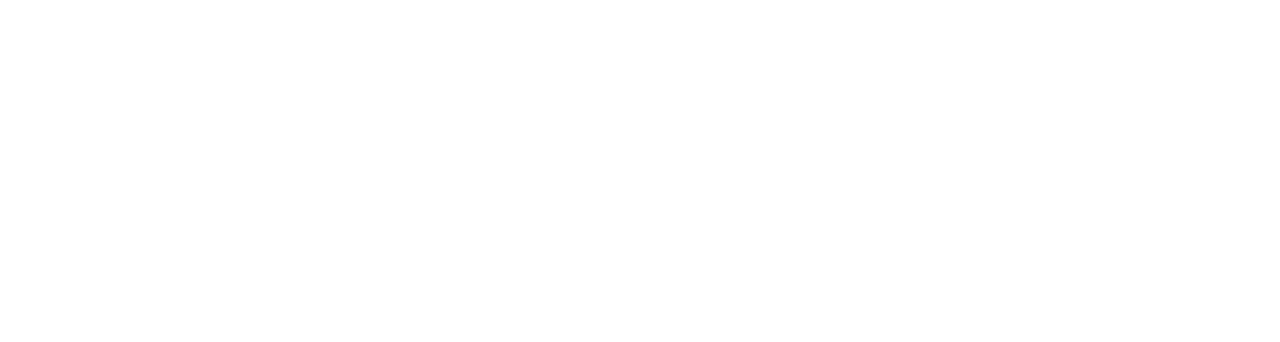
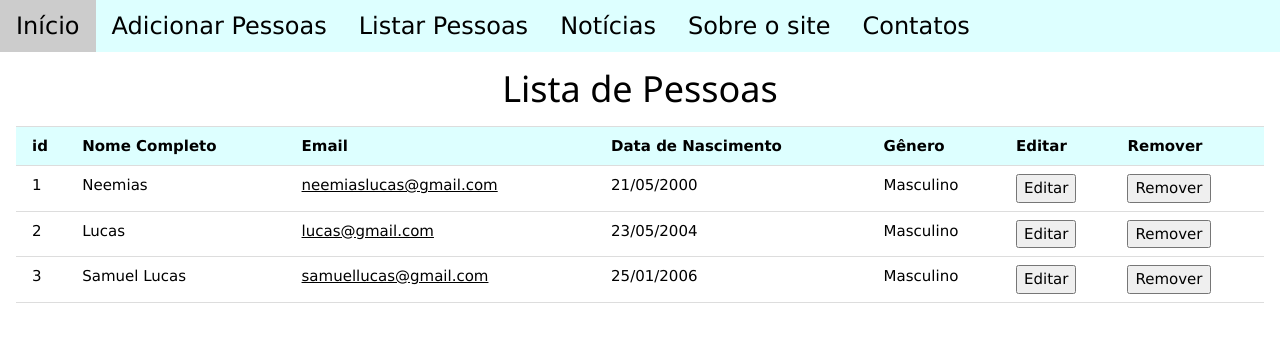
Before and after one commit to neemiaslucas/pweb_2022.2_neemiasLucas, a plain HTML site: page u1_exercício2/listarPessoas.html in a window 1280 px wide. Drawn offline with nearby package versions, Linux system fonts and the light colour scheme.

Commit message:
Exercício 2

```diff
--- a/u1_exercício2/adicionadaComSucesso.html
+++ b/u1_exercício2/adicionadaComSucesso.html
@@ -0,0 +1,30 @@
+<!DOCTYPE html>
+<html lang="pt-br">
+
+<head>
+    <link rel="stylesheet" href="style.css">
+    <meta charset="UTF-8">
+    <meta CódigoSecreto="1373319772">
+    <meta http-equiv="X-UA-Compatible" content="IE=edge">
+    <meta name="viewport" content="width=device-width, initial-scale=1.0">
+    <link rel="shortcut icon" href="assest/internet_earth_world_ecology_planet_icon_233842.ico">
+    <title> Pweb - By Neemias Lucas</title>
+    <link rel="stylesheet" href="https:www.w3schools.com/w3css/4/w3.css">
+</head>
+
+<body>
+    <nav class="w3-bar w3-pale-blue">
+            <div class="w3-bar w3-pale-blue w3-xlarge">
+                <a href="index.html"class="w3-bar-item w3-button w3-pale-blue">Início</a>
+                <a href="adicionarPessoa.html"class="w3-bar-item w3-button w3-pale-blue">Adicionar Pessoas</a>
+                <a href="listarPessoas.html"class="w3-bar-item w3-button w3-pale-blue">Listar Pessoas</a>
+                <a href="noticias.html"class="w3-bar-item w3-button w3-pale-blue">Notícias</a>
+                <a href="sobre.html"class="w3-bar-item w3-button w3-pale-blue">Sobre o site</a>
+                <a href="contato.html"class="w3-bar-item w3-button w3-pale-blue">Contatos</a>
+            </div>
+    </nav>
+    <div style="padding:0 16px;">
+        <h2>Pessoa adicionada com sucesso!</h2>
+    </div>
+    </body>
+    </html>
--- a/u1_exercício2/listarPessoas.html
+++ b/u1_exercício2/listarPessoas.html
@@ -0,0 +1,71 @@
+<!DOCTYPE html>
+<html lang="pt-br">
+
+<head>
+    <link rel="stylesheet" href="style.css">
+    <meta charset="UTF-8">
+    <meta CódigoSecreto="1373319772">
+    <meta http-equiv="X-UA-Compatible" content="IE=edge">
+    <meta name="viewport" content="width=device-width, initial-scale=1.0">
+    <link rel="shortcut icon" href="assest/internet_earth_world_ecology_planet_icon_233842.ico">
+    <title> Pweb - By Neemias Lucas</title>
+    <link rel="stylesheet" href="https:www.w3schools.com/w3css/4/w3.css">
+</head>
+
+<body>
+    <nav class="w3-bar w3-pale-blue">
+            <div class="w3-bar w3-pale-blue w3-xlarge">
+                <a href="index.html"class="w3-bar-item w3-button w3-pale-blue">Início</a>
+                <a href="adicionarPessoa.html"class="w3-bar-item w3-button w3-pale-blue">Adicionar Pessoas</a>
+                <a href="listarPessoas.html"class="w3-bar-item w3-button w3-pale-blue">Listar Pessoas</a>
+                <a href="noticias.html"class="w3-bar-item w3-button w3-pale-blue">Notícias</a>
+                <a href="sobre.html"class="w3-bar-item w3-button w3-pale-blue">Sobre o site</a>
+                <a href="contato.html"class="w3-bar-item w3-button w3-pale-blue">Contatos</a>
+            </div>
+    </nav>
+    <div class="w3-container">
+        <h1><center>Lista de Pessoas</center></h1>
+
+        <table class="w3-table w3-bordered">
+          <tr>
+            <tr class="w3-pale-blue">
+            <th>id</th>
+            <th>Nome Completo</th>
+            <th>Email</th>
+            <th>Data de Nascimento</th>
+            <th>Gênero</th>
+            <th>Editar</th>
+            <th>Remover</th>
+          </tr>
+          <tr>
+            <td>1</td>
+            <td>Neemias</td>
+            <td><a href="mailto:neemiaslucas@gmail.com">neemiaslucas@gmail.com</a></td>
+            <td>21/05/2000</td>
+            <td>Masculino</td>
+            <td><a href="#"><input type="reset" value="Editar"</a></td>
+            <td><input type="reset"value="Remover"<a href="mailto:neemiaslucas@gmail.com"</a></td>
+          </tr>
+          <tr>
+            <td>2</td>
+            <td>Lucas</td>
+            <td><a href="mailto:lucas@gmail.com">lucas@gmail.com</a></td>
+            <td>23/05/2004</td>
+            <td>Masculino</td>
+            <td><a href="#"><input type="reset" value="Editar"</a></td>
+            <td><input type="reset"value="Remover"<a href="mailto:lucas@gmail.com"</a></td>
+          </tr>
+          <tr>
+            <td>3</td>
+            <td>Samuel Lucas</td>
+            <td><a href="mailto:samuellucas@gmail.com">samuellucas@gmail.com</a></td>
+            <td>25/01/2006</td>
+            <td>Masculino</td>
+            <td><a href="#"><input type="reset" value="Editar"</a></td>
+            <td><input type="reset"value="Remover"<a href="mailto:samuellucas@gmail.com"</a></td>
+          </tr>
+        </table>
+      </div>
+
+      </body>
+      </html>
```
Also changed, not shown: u1_exercício2/adicionarPessoa.html (+59 -0 lines), u1_exercício2/contato.html (+1 -3 lines), u1_exercício2/index.html (+1 -3 lines), u1_exercício2/noticias.html (+1 -3 lines), u1_exercício2/sobre.html (+1 -3 lines).
